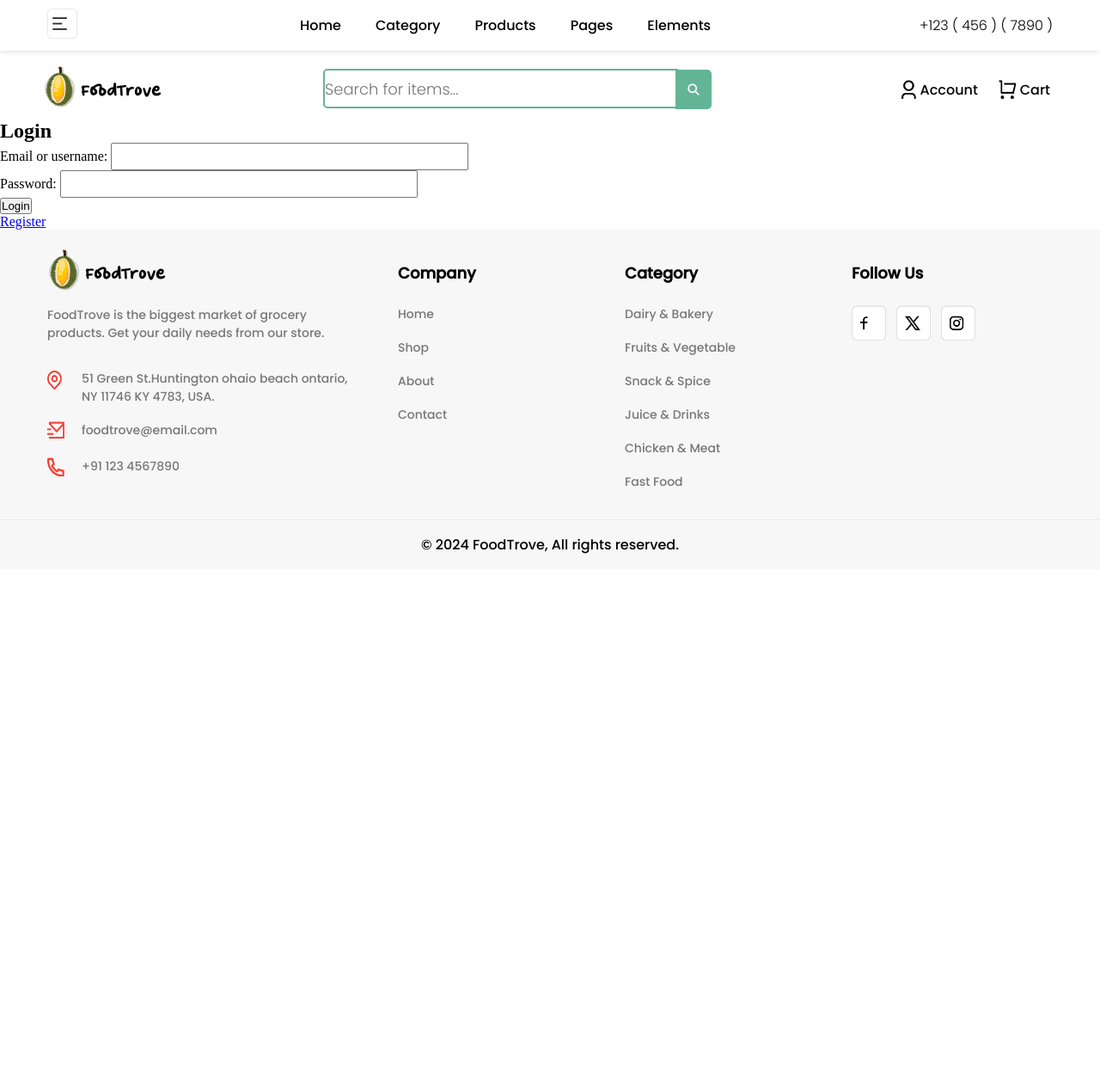
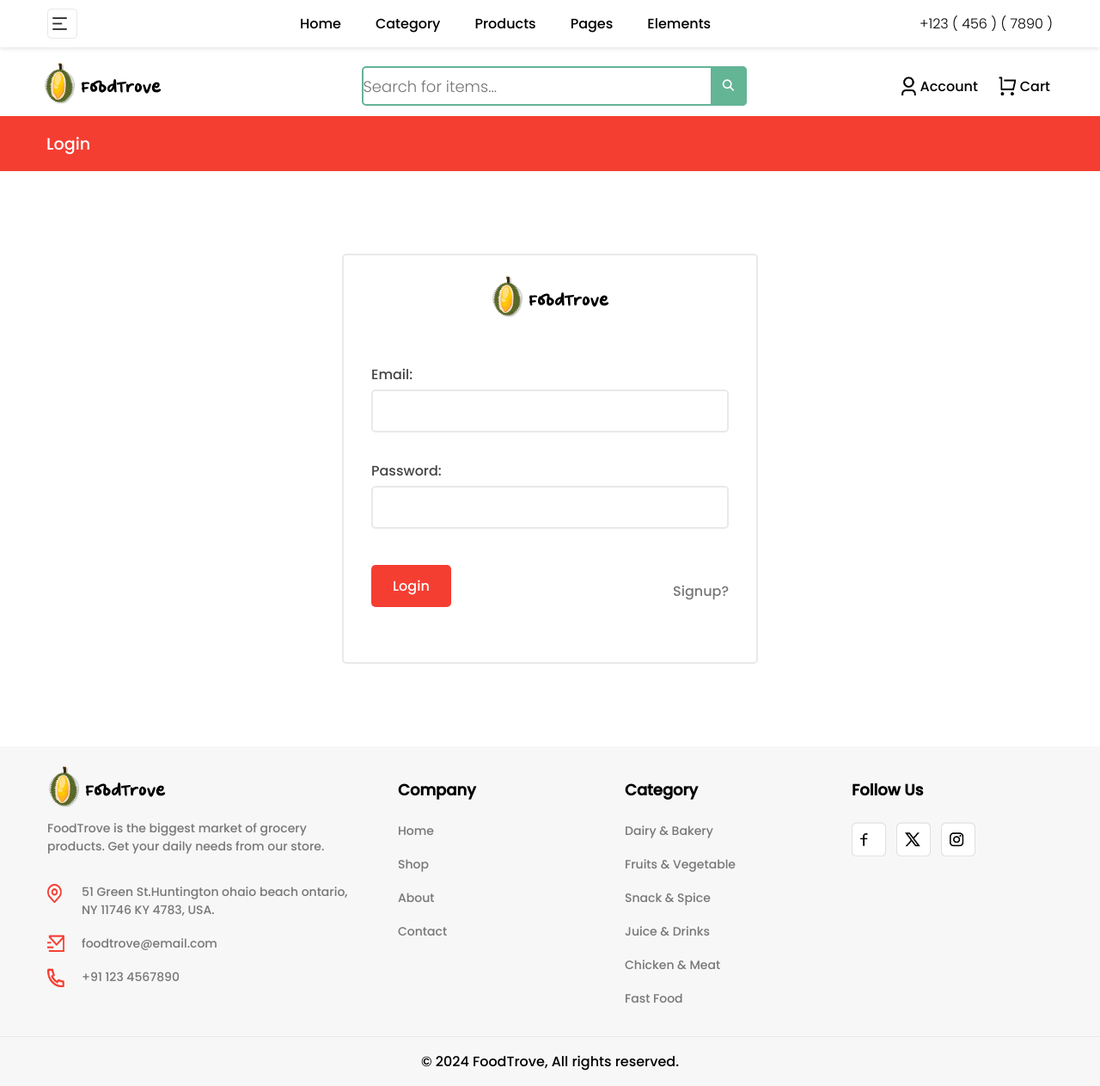
Before and after one commit to pavelolofinskiy/grocery_store, a PHP site: page /login.php in a window 1280 px wide. Shown: the whole page at 86% size. Before the commit the page ends 644 px from the top, so only its background shows below. Run offline with PHP 8.4, Linux system fonts and the light colour scheme; some libraries are stand-ins or nearby versions.

```diff
--- a/assets/css/header.css
+++ b/assets/css/header.css
@@ -51,24 +51,26 @@
     border: solid 2px;
     border-color: #64B496;
     border-radius: 5px;
+    width: 28rem;
 }
 
 .input-form {
     align-content: center;
     border-radius: 5px;
     position: relative;
+    margin-left: 4.7rem;
 }
 
 .input-form button {
-    position: relative;
-    height: 46px;
+    position: absolute;
+    height: 45.5px;
     width: 42px;
     border-style: none;
     border-radius: 0 5px 5px 0;
     margin: 0;
     padding: 0;
-    top: -0.8px;
-    right: 10px;
+    top: 0;
+    right: 0;
     background-color: #64B496;
     cursor: pointer;
 }
--- /dev/null
+++ b/assets/css/login.css
@@ -0,0 +1,130 @@
+.info-div {
+    background-color: var(--button-color);
+    display: flex;
+    align-items: center;
+    height: 4rem;
+}
+
+.info-div-p {
+    width: 100%;
+    display: flex;
+    justify-content: space-between;
+    max-width: 1200px;
+    margin: auto;
+}
+
+.info-div p {
+    color: #fff;
+    font-family: var(--main-font-family);
+    padding-left: 14px;
+    font-size: 1.2rem;
+}
+
+.login-section {
+    display: flex;
+    justify-content: center;
+}
+
+.login-form {
+    border: #E9E9E9 solid;
+    border-width: 2px;
+    border-radius: 5px;
+    margin-top: 6rem;
+    margin-bottom: 6rem;
+}
+
+.login-form button {
+    background-color: #F53E32;
+    color: #fff;
+    border: none;
+    padding: 12px 25px;
+    cursor: pointer;
+    border-radius: 5px;
+    margin-top: 10px;
+    transition: background-color 0.2s ease-out;
+    font-family: var(--main-font-family);
+    font-size: 1rem;
+    margin-left: 2rem;
+    margin-bottom: 2rem;
+
+}
+
+.login-form button:hover {
+    background-color: var(--hover-button-color);
+}
+
+
+.login-email-div {
+    display: flex;
+    flex-direction: column;
+    margin-top: 1rem;
+    margin-left: 2rem;
+    margin-right: 2rem;
+}
+
+.login-email-div input {
+    border: #E9E9E9 solid;
+    border-width: 2px;
+    border-radius: 5px;
+    height: 50px;
+    font-family: var(--main-font-family);
+    color: #444444;
+    font-size: 1.2rem;
+}
+
+.login-email-div label {
+    font-family: var(--main-font-family);
+    color: #444444;
+    margin-bottom: 0.3rem;
+
+}
+
+.login-password-div input {
+    border: #E9E9E9 solid;
+    border-width: 2px;
+    border-radius: 5px;
+    height: 50px;
+    font-family: var(--main-font-family);
+    color: #444444;
+    font-size: 1.2rem;
+}
+
+.login-password-div label {
+    font-family: var(--main-font-family);
+    color: #444444;
+    margin-bottom: 0.3rem;
+}
+
+.login-password-div {
+    display: flex;
+    flex-direction: column;
+    margin-top: 2rem;
+    margin-left: 2rem;
+    margin-right: 2rem;
+}
+
+.login-logo-div {
+    display: flex;
+    justify-content: center;
+    margin-top: 1rem;
+    margin-bottom: 2.5rem;
+}
+
+.button-div {
+    display: flex;
+    width: 100%;
+    justify-content: space-between;
+    margin-top: 2rem;
+    margin-bottom: 2rem;
+}
+
+.button-div p {
+    margin-top: 1.8rem;
+}
+
+.button-div p a{
+    margin-right: 2rem;
+    font-family: var(--main-font-family);
+    color: #777777;
+    text-decoration: none;
+}
--- a/db_settings.sql
+++ b/db_settings.sql
@@ -4,7 +4,6 @@ USE ecommerce;
 
 CREATE TABLE users (
     id INT AUTO_INCREMENT PRIMARY KEY,
-    username VARCHAR(50) NOT NULL UNIQUE,
     email VARCHAR(100) NOT NULL UNIQUE,
     password VARCHAR(255) NOT NULL,
     is_admin TINYINT(1) DEFAULT 0,
--- a/login.php
+++ b/login.php
@@ -1,3 +1,5 @@
+<link rel="stylesheet" href="assets\css\login.css">
+
 <?php
 include 'includes/header.php';
 include 'includes/db.php';
@@ -8,14 +10,13 @@ if ($_SERVER['REQUEST_METHOD'] == 'POST') {
     $identifier = $_POST['identifier'];
     $password = $_POST['password'];
 
-    $sql = "SELECT * FROM users WHERE email = ? OR username = ?";
+    $sql = "SELECT * FROM users WHERE email = ?";
     $stmt = $pdo->prepare($sql);
-    $stmt->execute([$identifier, $identifier]);
+    $stmt->execute([$identifier]);
     $user = $stmt->fetch();
 
     if ($user && password_verify($password, $user['password'])) {
         $_SESSION['user_id'] = $user['id'];
-        $_SESSION['username'] = $user['username'];
         header('Location: index.php');
         exit();
     } else {
@@ -23,20 +24,34 @@ if ($_SERVER['REQUEST_METHOD'] == 'POST') {
     }
 }
 ?>
-
-<h2>Login</h2>
-<form action="login.php" method="post">
-    <div>
-        <label for="identifier">Email or username:</label>
+<div class='info-div'>
+    <div class='info-div-p'>
+        <p>Login<p>
+        <p></p>
+        <p></p>
+    </div>
+</div>
+<section class='login-section'>
+    <form class='login-form' action="login.php" method="post">
+        <div class='login-logo-div'>
+            <img src="/assets/img/logo.png" alt="FoodTrove Logo" class="logo">
+        </div>
+        <div class='login-email-div'>
+            <label for="identifier">Email:</label>
             <input type="identifier" id="identifier" name="identifier" required>
         </div>
-    <div>
+        <div class='login-password-div'>
             <label for="password">Password:</label>
             <input type="password" id="password" name="password" required>
         </div>
+        <div class='button-div'>
             <button type="submit">Login</button>
+            <p><a href='/register.php'>Signup?</a></p>
+        </div>
+
     </form>
+</section>
 
-<p><a href='/register.php'>Register</a></p>
+
 
 <?php include 'includes/footer.php'; ?>
```
Also changed, not shown: products/end_search.php (+10 -12 lines), register.php (+14 -10 lines). Lines whose indentation alone changed are shown as unchanged.
